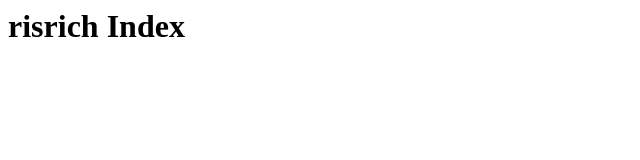
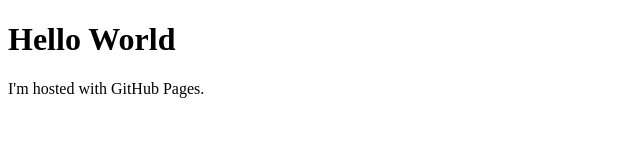
Before and after one commit to risrich/risrich.github.io, a plain HTML site: page index.html in a window 1280 px wide. Shown: the whole page, without its empty margins (0-640 px from the left). Drawn offline with Linux system fonts and the light colour scheme.

Commit message:
Update index.html

```diff
--- a/index.html
+++ b/index.html
@@ -1 +1,7 @@
-<h1> risrich Index </h1>
+<!DOCTYPE html>
+<html>
+<body>
+<h1>Hello World</h1>
+<p>I'm hosted with GitHub Pages.</p>
+</body>
+</html>
```
